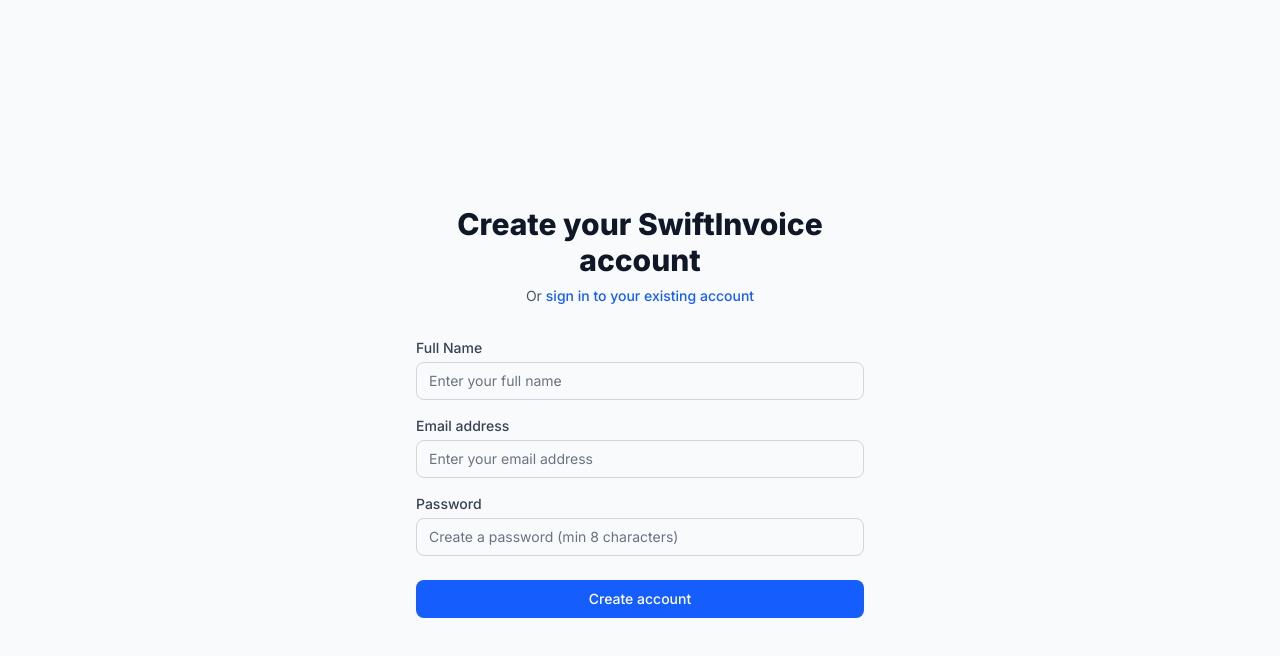
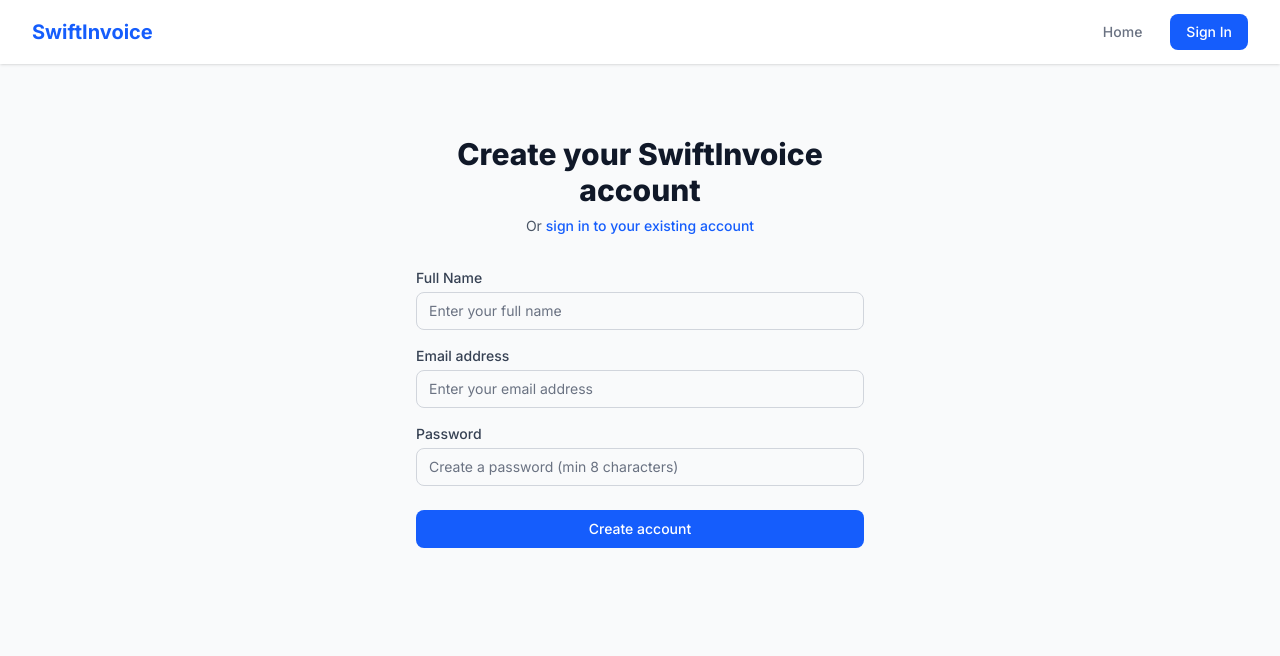
Before and after one commit to Charaf-Eddine-Abad/SwiftInvoice, a Next.js app: page /auth/signup in a window 1280 px wide. Shown: the top 656 px of the page. Built offline with nearby package versions, Linux system fonts and the light colour scheme; no server answers.

Commit message:
SwiftInvoice - Phase 1

```diff
--- a/src/app/auth/signin/page.tsx
+++ b/src/app/auth/signin/page.tsx
@@ -64,8 +64,36 @@
   }
 
   return (
-    <div className="min-h-screen flex items-center justify-center bg-gray-50 py-12 px-4 sm:px-6 lg:px-8">
-      <div className="max-w-md w-full space-y-8">
+    <div className="min-h-screen bg-gray-50">
+      {/* Navigation */}
+      <nav className="bg-white shadow-sm">
+        <div className="max-w-7xl mx-auto px-4 sm:px-6 lg:px-8">
+          <div className="flex justify-between h-16">
+            <div className="flex items-center">
+              <Link href="/" className="text-xl font-bold text-blue-600">
+                SwiftInvoice
+              </Link>
+            </div>
+            <div className="flex items-center space-x-4">
+              <Link
+                href="/"
+                className="text-gray-500 hover:text-gray-700 px-3 py-2 rounded-md text-sm font-medium"
+              >
+                Home
+              </Link>
+              <Link
+                href="/auth/signup"
+                className="bg-blue-600 hover:bg-blue-700 text-white px-4 py-2 rounded-md text-sm font-medium"
+              >
+                Sign Up
+              </Link>
+            </div>
+          </div>
+        </div>
+      </nav>
+
+      <div className="flex items-center justify-center py-12 px-4 sm:px-6 lg:px-8">
+        <div className="max-w-md w-full space-y-8">
         <div>
           <h2 className="mt-6 text-center text-3xl font-extrabold text-gray-900">
             Sign in to SwiftInvoice
@@ -146,6 +174,7 @@
             </button>
           </div>
         </form>
+        </div>
       </div>
     </div>
   )
--- a/src/app/auth/signup/page.tsx
+++ b/src/app/auth/signup/page.tsx
@@ -74,8 +74,36 @@
   }
 
   return (
-    <div className="min-h-screen flex items-center justify-center bg-gray-50 py-12 px-4 sm:px-6 lg:px-8">
-      <div className="max-w-md w-full space-y-8">
+    <div className="min-h-screen bg-gray-50">
+      {/* Navigation */}
+      <nav className="bg-white shadow-sm">
+        <div className="max-w-7xl mx-auto px-4 sm:px-6 lg:px-8">
+          <div className="flex justify-between h-16">
+            <div className="flex items-center">
+              <Link href="/" className="text-xl font-bold text-blue-600">
+                SwiftInvoice
+              </Link>
+            </div>
+            <div className="flex items-center space-x-4">
+              <Link
+                href="/"
+                className="text-gray-500 hover:text-gray-700 px-3 py-2 rounded-md text-sm font-medium"
+              >
+                Home
+              </Link>
+              <Link
+                href="/auth/signin"
+                className="bg-blue-600 hover:bg-blue-700 text-white px-4 py-2 rounded-md text-sm font-medium"
+              >
+                Sign In
+              </Link>
+            </div>
+          </div>
+        </div>
+      </nav>
+
+      <div className="flex items-center justify-center py-12 px-4 sm:px-6 lg:px-8">
+        <div className="max-w-md w-full space-y-8">
         <div>
           <h2 className="mt-6 text-center text-3xl font-extrabold text-gray-900">
             Create your SwiftInvoice account
@@ -170,6 +198,7 @@
             </button>
           </div>
         </form>
+        </div>
       </div>
     </div>
   )
```
